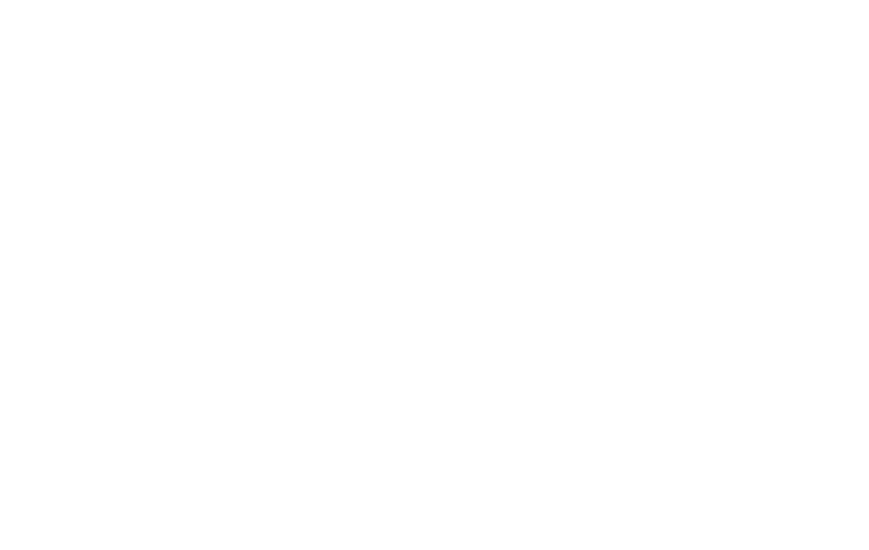
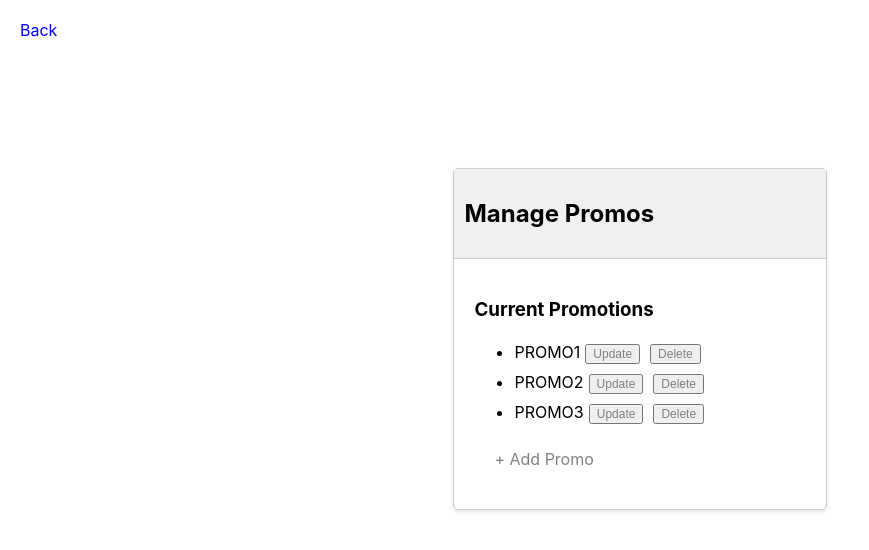
Before and after one commit to YonathanShlevich/Cinema-E-Booking-System, a React (Create React App) app in the folder cinema-ebooking-system/: page /admin/manage-promos in a window 1280 px wide. Before the commit this address had no page. Shown: the top 550 px of the page, without its empty margins (0-869 px from the left). Built offline with nearby package versions, Linux system fonts and the light colour scheme.

Commit message:
added some admin shit

```diff
--- /dev/null
+++ b/cinema-ebooking-system/src/AddMovie.js
@@ -0,0 +1,24 @@
+import React from 'react';
+import { Link, useNavigate } from 'react-router-dom';
+import './Admin.css';
+
+function AddMovie() {
+  return (
+
+    <div>
+      <Link to="/admin/manage-movies" className="backbutton"> Back</Link>
+      <div className="card">
+        <div className="card-header">
+          <h2>Add Movie</h2>
+        </div>
+        <div className="card-body">
+
+        </div>
+
+      </div>
+    </div>
+
+  );
+}
+
+export default AddMovie;
--- /dev/null
+++ b/cinema-ebooking-system/src/AddPromo.js
@@ -0,0 +1,35 @@
+import React from 'react';
+import { Link, useNavigate } from 'react-router-dom';
+import './Admin.css';
+
+function AddPromo() {
+  return (
+
+    <div>
+      <Link to="/admin/manage-promos" className="backbutton"> Back</Link>
+      <div className="card">
+        <div className="card-header">
+          <h2>Add Promo</h2>
+        </div>
+        <div className="card-body">
+            <form id="add-promo-form" onSubmit={submitHandler}>
+            <div className="form-group">
+              <label>Promo Code:</label>
+              <input id="code" type="text" className="form-control" />
+            </div>
+            <div className="form-group">
+              <label>Discout (%):</label>
+              <input id="discount" type="number" min="1" max="100" className="form-control" />
+            </div>
+            <button type="submit">Submit</button>
+            </form>
+
+        </div>
+
+      </div>
+    </div>
+
+  );
+}
+
+export default AddPromo;
--- a/cinema-ebooking-system/src/Admin.css
+++ b/cinema-ebooking-system/src/Admin.css
@@ -15,6 +15,7 @@
 
   .card-body {
     padding: 20px;
+
   }
 
   .form-group {
@@ -56,3 +57,24 @@
   .backbutton:hover {
     text-decoration: underline;
   }
+
+  .mainButton {
+    display: block;
+    margin: 20px;
+    align-content: center;
+    text-decoration: none;
+    color: gray;
+    font-size: 16px;
+  }
+
+  .mainButton:hover{
+    color: red;
+  }
+
+  .updateButton {
+    margin: 5px;
+    align-content: center;
+    text-decoration: none;
+    color: gray;
+    font-size: 12px;
+  }
--- a/cinema-ebooking-system/src/Admin.js
+++ b/cinema-ebooking-system/src/Admin.js
@@ -12,16 +12,9 @@ function Admin() {
           <h2>Admin Home</h2>
         </div>
         <div className="card-body">
-        <Link to="/" className="backbutton">Manage Movies</Link>
-
-        </div>
-        <div className="card-body">
-        <Link to="/" className="manageMovies">Manage Movies</Link>
-
-        </div>
-        <div className="card-body">
-        <Link to="/" className="manageMovies">Manage Movies</Link>
-
+        <Link to="/admin/manage-movies" className="mainButton">Manage Movies</Link>
+        <Link to="/admin/manage-users" className="mainButton">Manage Users</Link>
+        <Link to="/admin/manage-promos" className="mainButton">Manage Promos</Link>
         </div>
 
       </div>
--- a/cinema-ebooking-system/src/App.js
+++ b/cinema-ebooking-system/src/App.js
@@ -3,6 +3,11 @@ import Home from "./Home";
 import Login from "./Login";
 import Verification from "./Verification";
 import Admin from "./Admin";
+import ManageMovies from "./ManageMovies";
+import ManageUsers from "./ManageUsers";
+import ManagePromos from "./ManagePromos";
+import AddMovie from "./AddMovie";
+import AddPromo from "./AddPromo";
 
 function App() {
   return (
@@ -12,6 +17,12 @@ function App() {
         <Route path="/login" element={<Login />} />
         <Route path="/verification" element={<Verification />} />
         <Route path="/admin" element={<Admin />} />
+        <Route path="/admin/manage-movies" element={<ManageMovies />} />
+        <Route path="/admin/manage-users" element={<ManageUsers />} />
+        <Route path="/admin/manage-promos" element={<ManagePromos />} />
+        <Route path="/admin/manage-movies/add-movie" element={<AddMovie />} />
+        <Route path="/admin/manage-promos/add-promo" element={<AddPromo />} />
+
       </Routes>
     </BrowserRouter>
   );
--- /dev/null
+++ b/cinema-ebooking-system/src/ManageMovies.js
@@ -0,0 +1,24 @@
+import React from 'react';
+import { Link, useNavigate } from 'react-router-dom';
+import './Admin.css';
+
+function ManageMovies() {
+  return (
+
+    <div>
+      <Link to="/admin" className="backbutton"> Back</Link>
+      <div className="card">
+        <div className="card-header">
+          <h2>Manage Movies</h2>
+        </div>
+        <div className="card-body">
+
+        </div>
+
+      </div>
+    </div>
+
+  );
+}
+
+export default ManageMovies;
--- /dev/null
+++ b/cinema-ebooking-system/src/ManagePromos.js
@@ -0,0 +1,51 @@
+import React, {useState} from 'react';
+import { Link, useNavigate } from 'react-router-dom';
+import './Admin.css';
+
+function ManagePromos() {
+    // Sample promotions data (replace this with your actual promotions data)
+    const [promotions, setPromotions] = useState([
+      { id: 1, code: "PROMO1" },
+      { id: 2, code: "PROMO2" },
+      { id: 3, code: "PROMO3" }
+    ]);
+
+    const handleUpdate = (id) => {
+      // Implement update logic
+      console.log(`Update promotion with ID ${id}`);
+    };
+
+    const handleDelete = (id) => {
+        // Filter out the promotion with the specified ID
+        const updatedPromotions = promotions.filter(promotion => promotion.id !== id);
+
+        // Update the state with the filtered promotions
+        setPromotions(updatedPromotions);
+      };
+
+    return (
+      <div>
+        <Link to="/admin" className="backbutton"> Back</Link>
+        <div className="card">
+          <div className="card-header">
+            <h2>Manage Promos</h2>
+          </div>
+          <div className="card-body">
+            <h3>Current Promotions</h3>
+            <ul>
+              {promotions.map(promotion => (
+                <li key={promotion.id}>
+                  {promotion.code}
+                  <button className="updateButton" onClick={() => handleUpdate(promotion.id)}>Update</button>
+                  <button className="updateButton" onClick={() => handleDelete(promotion.id)}>Delete</button>
+                </li>
+              ))}
+            </ul>
+            <Link className="mainButton" to="/admin/manage-promos/add-promo">+ Add Promo</Link>
+          </div>
+        </div>
+      </div>
+    );
+  }
+
+export default ManagePromos;
--- /dev/null
+++ b/cinema-ebooking-system/src/ManageUsers.js
@@ -0,0 +1,24 @@
+import React from 'react';
+import { Link, useNavigate } from 'react-router-dom';
+import './Admin.css';
+
+function ManageUsers() {
+  return (
+
+    <div>
+      <Link to="/admin" className="backbutton"> Back</Link>
+      <div className="card">
+        <div className="card-header">
+          <h2>Manage Users</h2>
+        </div>
+        <div className="card-body">
+
+        </div>
+
+      </div>
+    </div>
+
+  );
+}
+
+export default ManageUsers;
```
